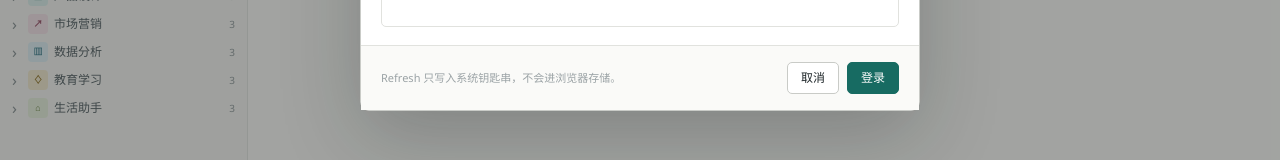
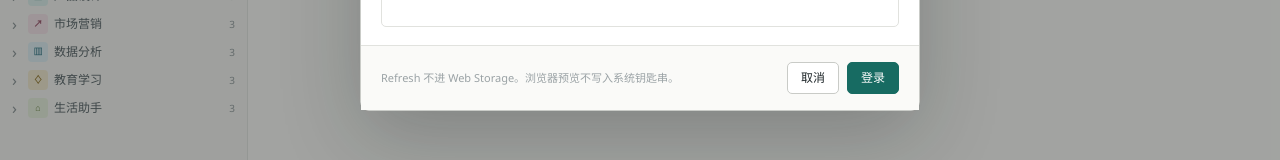
Before and after one commit to sutao2/CueTuck, a Vue app in the folder desktop/: page / in a window 1280 px wide. Both pictures are taken after a click on the button "登录". Shown: the part 468-628 px from the top of the page. Built offline with nearby package versions, Linux system fonts and the light colour scheme.

Commit message:
Stop claiming Refresh is in the local keychain during browser preview.
Tauri still names the system keychain; the Vite preview only says Refresh stays out of Web Storage.

```diff
--- a/desktop/src/components/LoginModal.vue
+++ b/desktop/src/components/LoginModal.vue
@@ -36,7 +36,7 @@
         </div>
       </div>
       <footer class="modal-footer">
-        <span class="create-location">Refresh 只写入系统钥匙串，不会进浏览器存储。</span>
+        <span class="create-location" data-testid="login-token-note">{{ tokenNote }}</span>
         <div class="modal-actions">
           <button type="button" class="button ghost-button" @click="$emit('cancel')">取消</button>
           <button type="button" class="button primary-button" data-testid="login-submit" :disabled="busy" @click="submit">
@@ -62,6 +62,14 @@ const error = ref("");
 const providers = ref([]);
 const busy = ref(false);
 const abort = new AbortController();
+
+function usesSystemKeychain() {
+  return typeof window !== "undefined" && Boolean(window.__TAURI_INTERNALS__);
+}
+
+const tokenNote = usesSystemKeychain()
+  ? "Refresh 只写入系统钥匙串，不会进浏览器存储。"
+  : "Refresh 不进 Web Storage。浏览器预览不写入系统钥匙串。";
 
 onMounted(async () => {
   try {
--- a/desktop/src/components/SettingsModal.vue
+++ b/desktop/src/components/SettingsModal.vue
@@ -313,9 +313,13 @@
               <span class="setting-copy"><strong>清除使用历史</strong><small>只删最近使用记录，不删提示词正文。</small></span>
               <button type="button" class="button ghost-button" data-testid="clear-use-history" @click="clearHistory">清除</button>
             </div>
-            <div class="setting-row">
-              <span class="setting-copy"><strong>系统钥匙串</strong><small>Refresh 只在系统密钥库，不进 Web Storage。</small></span>
-              <span class="setting-control">本机钥匙串</span>
+            <div class="setting-row" data-testid="keychain-row">
+              <span class="setting-copy">
+                <strong>系统钥匙串</strong>
+                <small v-if="usesSystemKeychain()">Refresh 只在系统密钥库，不进 Web Storage。</small>
+                <small v-else>浏览器预览没有系统密钥库。Refresh 不进 Web Storage。</small>
+              </span>
+              <span class="setting-control">{{ usesSystemKeychain() ? "本机钥匙串" : "浏览器内存" }}</span>
             </div>
           </section>
           <section v-else-if="current === 'updates'" data-testid="settings-updates">
@@ -386,6 +390,10 @@ const props = defineProps({
   session: { type: Object, default: () => ({ loggedIn: false, email: "" }) },
 });
 const emit = defineEmits(["cancel", "theme", "imported", "login", "logout"]);
+
+function usesSystemKeychain() {
+  return typeof window !== "undefined" && Boolean(window.__TAURI_INTERNALS__);
+}
 
 const pages = [
   { id: "general", label: "常规" },
```
Also changed, not shown: 3 other files (tests, documents, lock files or other folders).
